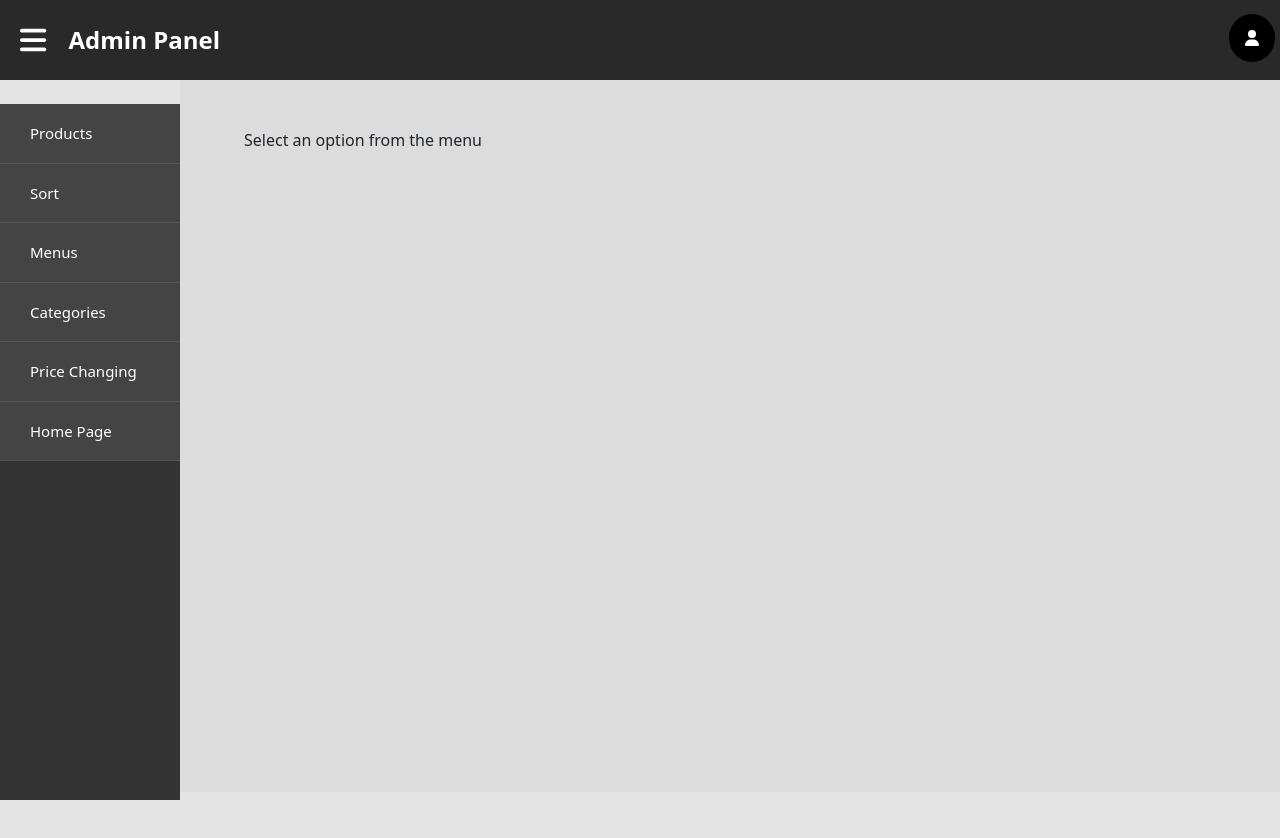
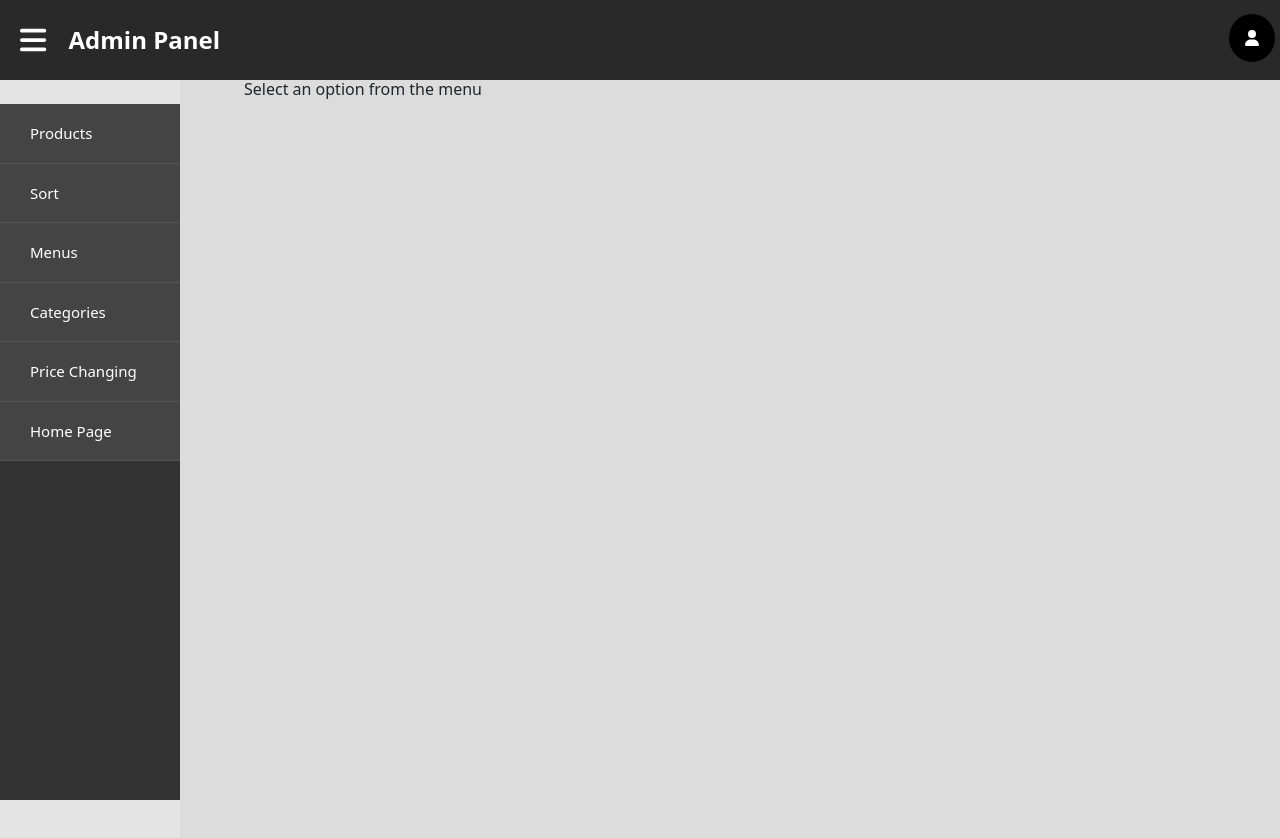
Before and after one commit to Ahmethulusi/QRMenu-App, a React (Vite) app in the folder frontend/: page / in a window 1280 px wide. Shown: the top 838 px of the page. Built offline with nearby package versions, Linux system fonts and the light colour scheme.

Commit message:
bazı css değişiklikleri yapıldı

```diff
--- a/frontend/src/components/PriceChange.jsx
+++ b/frontend/src/components/PriceChange.jsx
@@ -277,7 +277,7 @@ const ProductPriceTable = () => {
       dataIndex: 'currentPrice',
       key: 'currentPrice',
       sorter: (a, b) => a.currentPrice - b.currentPrice,
-      render: (text) => `$${parseFloat(text).toFixed(2)}`,
+      render: (text) => `${parseFloat(text).toFixed(2)} TL`,
       width: '15%',
     },
     {
@@ -285,7 +285,7 @@ const ProductPriceTable = () => {
       dataIndex: 'newPrice',
       key: 'newPrice',
       editable: true,
-      render: (text) => (text ? `$${parseFloat(text).toFixed(2)}` : ''),
+      render: (text) => (text ? `${parseFloat(text).toFixed(2)} TL` : ''),
       width: '15%',
     },
     {
--- a/frontend/src/components/Product_Table.jsx
+++ b/frontend/src/components/Product_Table.jsx
@@ -310,7 +310,7 @@ const Product_Table = () => {
       <Table
         className='ant-table'
         bordered={true}
-        scroll={{x: 900, y: 500 }}  // Y scroll'u ekledik
+        scroll={{x: 900, y: 400 }}  // Y scroll'u ekledik
         columns={columns(nameFilters, categoryFilters)}
         dataSource={data}
         loading={loading}
--- a/frontend/src/css/App.css
+++ b/frontend/src/css/App.css
@@ -3,6 +3,8 @@ body {
   box-sizing: border-box;
   margin: 0;
   padding: 0;
+  height: 100%;
+  overflow-y:auto ;
 }
 
 .App {
--- a/frontend/src/css/Sidebar.css
+++ b/frontend/src/css/Sidebar.css
@@ -1,10 +1,10 @@
 /* Menu (Sidebar) */
 .menu {
   position: fixed;
-  top: 7.8%;
+  top: 80px;
   left: 0;
   width: 180px; /* Sidebar genişliği */
-  height: 92.8%;
+  height: 1000px;
   background-color: #333;
   transition: transform 0.3s ease;
   transform: translateX(-100%); /* Kapalıyken sol dışına taşı */
--- a/frontend/src/css/content.css
+++ b/frontend/src/css/content.css
@@ -1,13 +1,13 @@
 
 .content {
     align-items:left;
-    padding-top:10% ;
+    padding-top:6% ;
     padding-left: 5%;
     padding-right: 4%;
-    padding-bottom: 50%;
+    /* padding-bottom: 50%; */
     background-color: rgba(176, 178, 185, 0.155);
     width: 100%;
-    height: 100%;
+    height: 1000px;
     /* margin-left: 5%; */
   }
 
```
